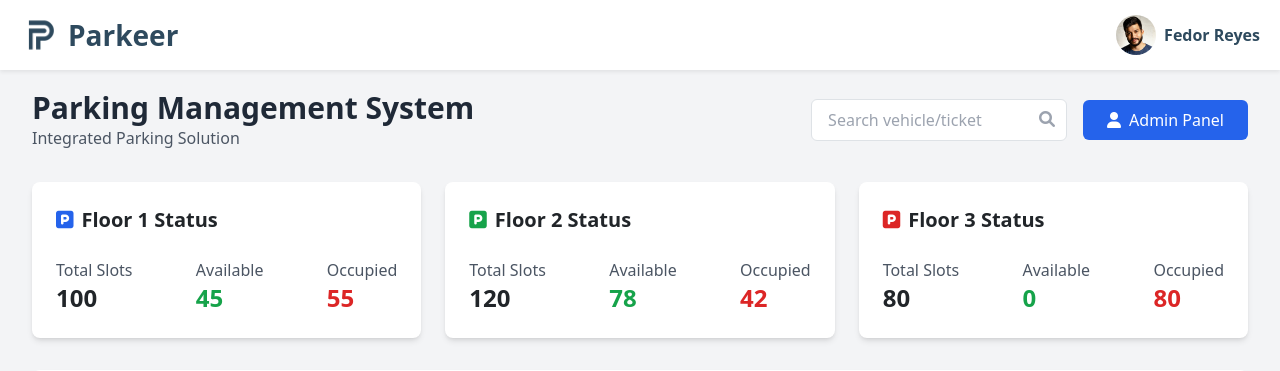
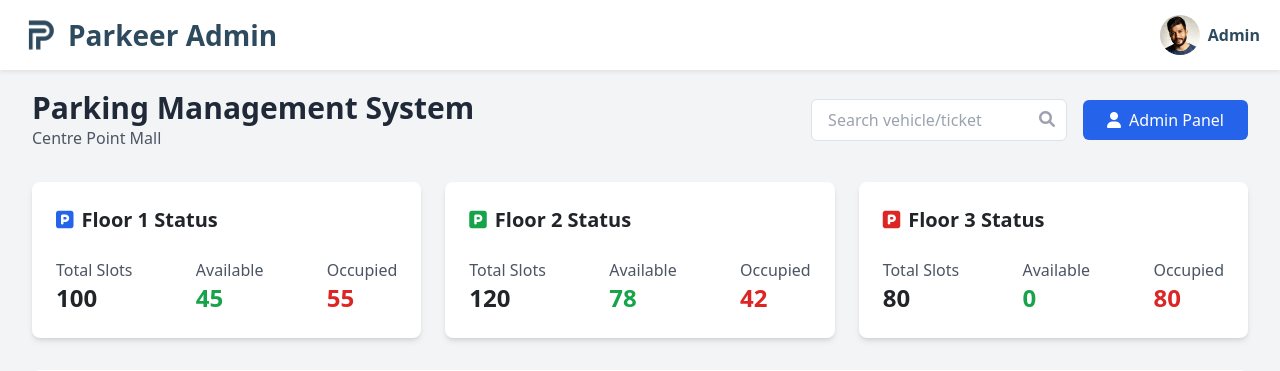
Before and after one commit to Leofernandy/e-parking, a PHP site: page /dashboard.php in a window 1280 px wide. Shown: the top 371 px of the page. Run offline with PHP 8.4, Linux system fonts and the light colour scheme; some libraries are stand-ins or nearby versions.

Commit message:
Update dashboard.php

```diff
--- a/dashboard.php
+++ b/dashboard.php
@@ -155,12 +155,12 @@
         <div class="d-flex align-items-center">
             <a class="navbar-brand d-flex align-items-center" href="#">
                 <img src="assets/img/Logobgwhite.png" alt="Parkeer Logo" width="40" class="me-2">
-                <span class="fw-bold fs-3 text-navy">Parkeer</span>
+                <span class="fw-bold fs-3 text-navy">Parkeer Admin</span>
             </a>
         </div>
         <div class="d-flex align-items-center">
             <img src="assets/img/profilepic.jpg" alt="Foto Profil" class="profile-img me-2">
-            <span class="fw-bold text-navy">Fedor Reyes</span>
+            <span class="fw-bold text-navy">Admin</span>
         </div>
     </nav>
 
@@ -171,7 +171,7 @@
             <header class="flex justify-between items-center mb-8">
                 <div>
                     <h1 class="text-3xl font-bold text-gray-800">Parking Management System</h1>
-                    <p class="text-gray-600">Integrated Parking Solution</p>
+                    <p class="text-gray-600">Centre Point Mall</p>
                 </div>
                 <div class="flex items-center space-x-4">
                     <div class="relative">
```
